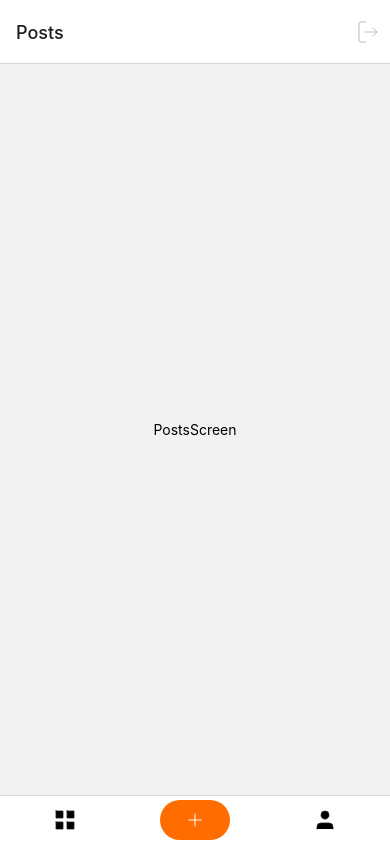
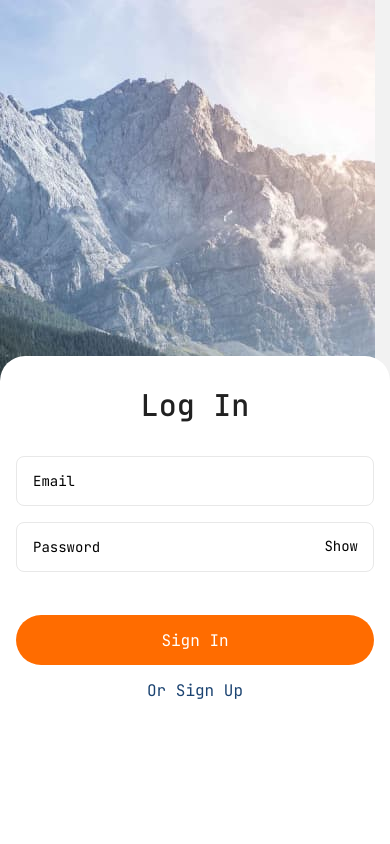
Before and after one commit to MykhailoHordiienko/rect-native, a React Native app: screen / in a window 390 px wide. Built offline with nearby package versions, Linux system fonts and the light colour scheme.

Commit message:
add simple auth logic

```diff
--- a/App.js
+++ b/App.js
@@ -1,17 +1,17 @@
 import { StatusBar } from "expo-status-bar";
 import { StyleSheet, View } from "react-native";
-import { useCallback } from "react";
-
+import { useCallback, useState } from "react";
 import { useFonts } from "expo-font";
 import * as SplashScreen from "expo-splash-screen";
+import { AuthScreen } from "./Screens/AuthScreen";
+import { HomeScreen } from "./Screens/HomeScreen";
 
 import { NavigationContainer } from "@react-navigation/native";
-import { handleRouting } from "./router";
 
 SplashScreen.preventAutoHideAsync();
 
 export default function App() {
-  const routing = handleRouting(true);
+  const [isAuth, setIsAuth] = useState(false);
   const [fontsLoaded] = useFonts({
     JetBrainsMono: require("./assets/fonts/JetBrainsMono-VariableFont_wght.ttf"),
   });
@@ -29,7 +29,11 @@ export default function App() {
       <View
         style={styles.container}
         onLayout={onLayoutRootView}>
-        {routing}
+        {isAuth ? (
+          <HomeScreen setIsAuth={setIsAuth} />
+        ) : (
+          <AuthScreen setIsAuth={setIsAuth} />
+        )}
         <StatusBar style="auto" />
       </View>
     </NavigationContainer>
--- a/Screens/Auth/LoginScreen.js
+++ b/Screens/Auth/LoginScreen.js
@@ -19,10 +19,11 @@ const initialState = {
   password: "",
 };
 
-const LoginScreen = ({ navigation }) => {
+const LoginScreen = ({ navigation, setIsAuth }) => {
   const [showPassword, setShowPassword] = useState(true);
   const [formState, setFormState] = useState(initialState);
   const [isKeyboard, setIsKeyboard] = useState(false);
+  console.log(setIsAuth);
 
   const handleKeyboard = () => {
     setIsKeyboard(true);
@@ -47,6 +48,7 @@ const LoginScreen = ({ navigation }) => {
     console.log("password ---", formState.password);
     setFormState(initialState);
     hideKeyboard();
+    setIsAuth(true);
   };
 
   const navigateRegistration = () => {
--- a/Screens/Auth/RegistrationScreen.js
+++ b/Screens/Auth/RegistrationScreen.js
@@ -20,7 +20,7 @@ const initialState = {
   password: "",
 };
 
-const RegistrationScreen = ({ navigation }) => {
+const RegistrationScreen = ({ navigation, setIsAuth }) => {
   const [showPassword, setShowPassword] = useState(true);
   const [formState, setFormState] = useState(initialState);
   const [isKeyboard, setIsKeyboard] = useState(false);
@@ -53,6 +53,7 @@ const RegistrationScreen = ({ navigation }) => {
     console.log("password ---", formState.password);
     setFormState(initialState);
     hideKeyboard();
+    setIsAuth(true);
   };
 
   const navigateLogin = () => {
--- /dev/null
+++ b/Screens/AuthScreen.js
@@ -0,0 +1,34 @@
+import LoginScreen from "./Auth/LoginScreen";
+import RegistrationScreen from "./Auth/RegistrationScreen";
+import { createStackNavigator } from "@react-navigation/stack";
+
+const AuthStack = createStackNavigator();
+
+export const AuthScreen = ({ setIsAuth }) => {
+  return (
+    <>
+      <AuthStack.Navigator>
+        <AuthStack.Screen
+          options={{ headerShown: false }}
+          name="Login">
+          {(props) => (
+            <LoginScreen
+              {...props}
+              setIsAuth={setIsAuth}
+            />
+          )}
+        </AuthStack.Screen>
+        <AuthStack.Screen
+          options={{ headerShown: false }}
+          name="Registration">
+          {(props) => (
+            <RegistrationScreen
+              {...props}
+              setIsAuth={setIsAuth}
+            />
+          )}
+        </AuthStack.Screen>
+      </AuthStack.Navigator>
+    </>
+  );
+};
--- /dev/null
+++ b/Screens/HomeScreen.js
@@ -0,0 +1,65 @@
+import React from "react";
+import { CreatePostsScreen, PostsScreen, ProfileScreen } from "./MainScreen";
+import {
+  PostsSvg,
+  CreatePostsSvg,
+  ProfileSvg,
+  LogOutSvg,
+} from "../Utils/SvgComponents";
+import { createBottomTabNavigator } from "@react-navigation/bottom-tabs";
+
+const MainTab = createBottomTabNavigator();
+
+export const HomeScreen = () => {
+  return (
+    <>
+      <MainTab.Navigator
+        screenOptions={{
+          tabBarShowLabel: false,
+        }}>
+        <MainTab.Screen
+          name="Posts"
+          component={PostsScreen}
+          options={{
+            headerRightContainerStyle: { paddingRight: 10 },
+            headerRight: () => <LogOutSvg />,
+            tabBarIcon: (focused, color, size) => (
+              <PostsSvg
+                size={size}
+                focused={focused}
+                fill={color}
+              />
+            ),
+          }}
+        />
+
+        <MainTab.Screen
+          name="Create Post"
+          component={CreatePostsScreen}
+          options={{
+            tabBarIcon: (focused, color, size) => (
+              <CreatePostsSvg
+                size={size}
+                focused={focused}
+                fill={color}
+              />
+            ),
+          }}
+        />
+        <MainTab.Screen
+          name="Profile"
+          component={ProfileScreen}
+          options={{
+            tabBarIcon: (focused, color, size) => (
+              <ProfileSvg
+                size={size}
+                focused={focused}
+                fill={color}
+              />
+            ),
+          }}
+        />
+      </MainTab.Navigator>
+    </>
+  );
+};
--- a/Screens/MainScreen/Home.js
+++ /dev/null
@@ -1,18 +0,0 @@
-import { StyleSheet, Text, View } from "react-native";
-import React from "react";
-
-export const Home = () => {
-  return (
-    <View style={styles.container}>
-      <Text>Home</Text>
-    </View>
-  );
-};
-
-const styles = StyleSheet.create({
-  container: {
-    flex: 1,
-    justifyContent: "center",
-    alignItems: "center",
-  },
-});
--- a/Screens/MainScreen/index.js
+++ b/Screens/MainScreen/index.js
@@ -2,5 +2,4 @@ export { CommentsScreen } from "./CommentsScreen";
 export { PostsScreen } from "./PostsScreen";
 export { CreatePostsScreen } from "./CreatePostsScreen";
 export { ProfileScreen } from "./ProfileScreen";
-export { Home } from "./Home";
 export { MapScreen } from "./MapScreen";
--- a/router.js
+++ /dev/null
@@ -1,85 +0,0 @@
-import LoginScreen from "./Screens/Auth/LoginScreen";
-import RegistrationScreen from "./Screens/Auth/RegistrationScreen";
-import {
-  CreatePostsScreen,
-  PostsScreen,
-  ProfileScreen,
-} from "./Screens/MainScreen";
-import { createStackNavigator } from "@react-navigation/stack";
-import { createBottomTabNavigator } from "@react-navigation/bottom-tabs";
-import {
-  PostsSvg,
-  CreatePostsSvg,
-  ProfileSvg,
-  LogOutSvg,
-} from "./Utils/SvgComponents";
-const AuthStack = createStackNavigator();
-const MainTab = createBottomTabNavigator();
-
-export const handleRouting = (param) => {
-  if (!param) {
-    return (
-      <AuthStack.Navigator>
-        <AuthStack.Screen
-          options={{ headerShown: false }}
-          name="Login"
-          component={LoginScreen}
-        />
-        <AuthStack.Screen
-          options={{ headerShown: false }}
-          name="Registration"
-          component={RegistrationScreen}
-        />
-      </AuthStack.Navigator>
-    );
-  }
-  return (
-    <MainTab.Navigator
-      screenOptions={{
-        tabBarShowLabel: false,
-      }}>
-      <MainTab.Screen
-        name="Posts"
-        component={PostsScreen}
-        options={{
-          headerRightContainerStyle: { paddingRight: 10 },
-          headerRight: () => <LogOutSvg />,
-          tabBarIcon: (focused, color, size) => (
-            <PostsSvg
-              size={size}
-              focused={focused}
-              fill={color}
-            />
-          ),
-        }}
-      />
-
-      <MainTab.Screen
-        name="Create Post"
-        component={CreatePostsScreen}
-        options={{
-          tabBarIcon: (focused, color, size) => (
-            <CreatePostsSvg
-              size={size}
-              focused={focused}
-              fill={color}
-            />
-          ),
-        }}
-      />
-      <MainTab.Screen
-        name="Profile"
-        component={ProfileScreen}
-        options={{
-          tabBarIcon: (focused, color, size) => (
-            <ProfileSvg
-              size={size}
-              focused={focused}
-              fill={color}
-            />
-          ),
-        }}
-      />
-    </MainTab.Navigator>
-  );
-};
```
